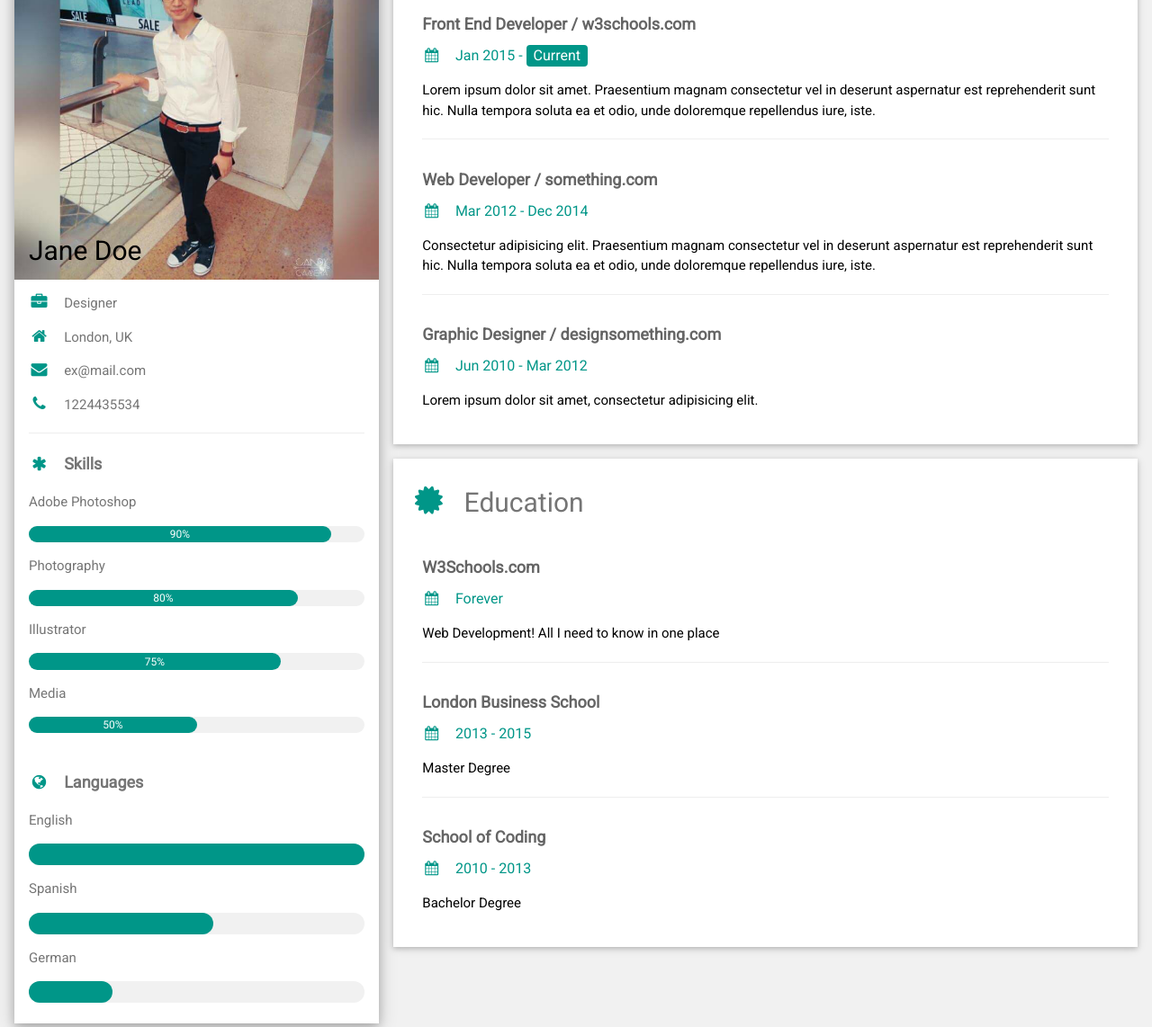
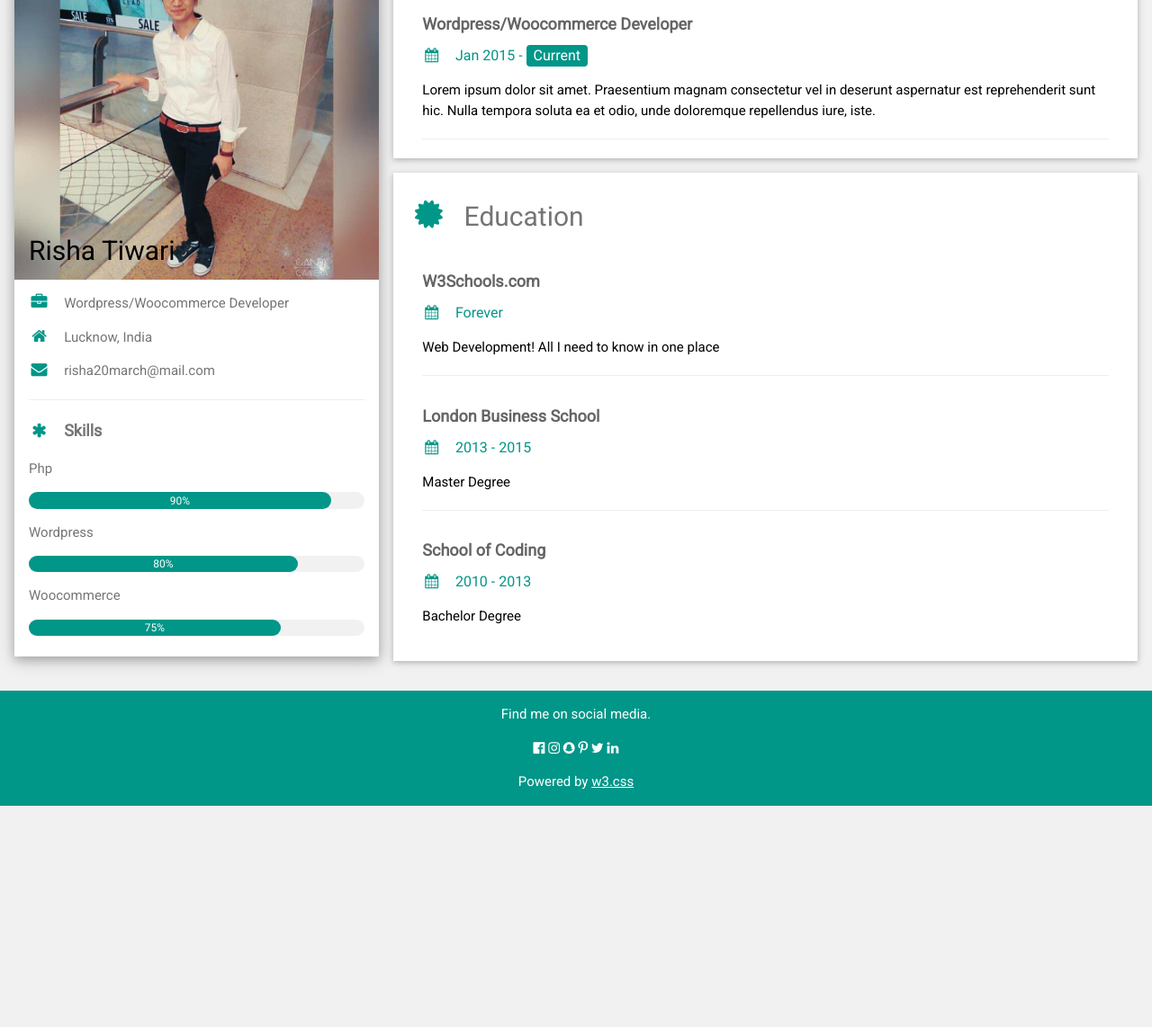
Before and after one commit to rishatiwari/rishatiwari.github.io, a plain HTML site: page index.html in a window 1280 px wide. Shown: the part 110-1252 px from the top of the page at 90% size. After the commit the page ends 1006 px from the top, so only its background shows below. Drawn offline with nearby package versions, Linux system fonts and the light colour scheme.

Commit message:
initial commit

```diff
--- a/index.html
+++ b/index.html
@@ -24,49 +24,29 @@ html,body,h1,h2,h3,h4,h5,h6 {font-family: "Roboto", sans-serif}
         <div class="w3-display-container">
           <img src="/w3images/avatar_hat.jpg" style="width:100%" alt="Avatar">
           <div class="w3-display-bottomleft w3-container w3-text-black">
-            <h2>Jane Doe</h2>
+            <h2>Risha Tiwari</h2>
           </div>
         </div>
         <div class="w3-container">
-          <p><i class="fa fa-briefcase fa-fw w3-margin-right w3-large w3-text-teal"></i>Designer</p>
-          <p><i class="fa fa-home fa-fw w3-margin-right w3-large w3-text-teal"></i>London, UK</p>
-          <p><i class="fa fa-envelope fa-fw w3-margin-right w3-large w3-text-teal"></i>ex@mail.com</p>
-          <p><i class="fa fa-phone fa-fw w3-margin-right w3-large w3-text-teal"></i>1224435534</p>
+          <p><i class="fa fa-briefcase fa-fw w3-margin-right w3-large w3-text-teal"></i>Wordpress/Woocommerce Developer</p>
+          <p><i class="fa fa-home fa-fw w3-margin-right w3-large w3-text-teal"></i>Lucknow, India</p>
+          <p><i class="fa fa-envelope fa-fw w3-margin-right w3-large w3-text-teal"></i>risha20march@mail.com</p>
           <hr>
 
           <p class="w3-large"><b><i class="fa fa-asterisk fa-fw w3-margin-right w3-text-teal"></i>Skills</b></p>
-          <p>Adobe Photoshop</p>
+          <p>Php</p>
           <div class="w3-light-grey w3-round-xlarge w3-small">
             <div class="w3-container w3-center w3-round-xlarge w3-teal" style="width:90%">90%</div>
           </div>
-          <p>Photography</p>
+          <p>Wordpress</p>
           <div class="w3-light-grey w3-round-xlarge w3-small">
             <div class="w3-container w3-center w3-round-xlarge w3-teal" style="width:80%">
               <div class="w3-center w3-text-white">80%</div>
             </div>
           </div>
-          <p>Illustrator</p>
+          <p>Woocommerce</p>
           <div class="w3-light-grey w3-round-xlarge w3-small">
             <div class="w3-container w3-center w3-round-xlarge w3-teal" style="width:75%">75%</div>
-          </div>
-          <p>Media</p>
-          <div class="w3-light-grey w3-round-xlarge w3-small">
-            <div class="w3-container w3-center w3-round-xlarge w3-teal" style="width:50%">50%</div>
-          </div>
-          <br>
-
-          <p class="w3-large w3-text-theme"><b><i class="fa fa-globe fa-fw w3-margin-right w3-text-teal"></i>Languages</b></p>
-          <p>English</p>
-          <div class="w3-light-grey w3-round-xlarge">
-            <div class="w3-round-xlarge w3-teal" style="height:24px;width:100%"></div>
-          </div>
-          <p>Spanish</p>
-          <div class="w3-light-grey w3-round-xlarge">
-            <div class="w3-round-xlarge w3-teal" style="height:24px;width:55%"></div>
-          </div>
-          <p>German</p>
-          <div class="w3-light-grey w3-round-xlarge">
-            <div class="w3-round-xlarge w3-teal" style="height:24px;width:25%"></div>
           </div>
           <br>
         </div>
@@ -81,21 +61,10 @@ html,body,h1,h2,h3,h4,h5,h6 {font-family: "Roboto", sans-serif}
       <div class="w3-container w3-card w3-white w3-margin-bottom">
         <h2 class="w3-text-grey w3-padding-16"><i class="fa fa-suitcase fa-fw w3-margin-right w3-xxlarge w3-text-teal"></i>Work Experience</h2>
         <div class="w3-container">
-          <h5 class="w3-opacity"><b>Front End Developer / w3schools.com</b></h5>
+          <h5 class="w3-opacity"><b>Wordpress/Woocommerce Developer</b></h5>
           <h6 class="w3-text-teal"><i class="fa fa-calendar fa-fw w3-margin-right"></i>Jan 2015 - <span class="w3-tag w3-teal w3-round">Current</span></h6>
           <p>Lorem ipsum dolor sit amet. Praesentium magnam consectetur vel in deserunt aspernatur est reprehenderit sunt hic. Nulla tempora soluta ea et odio, unde doloremque repellendus iure, iste.</p>
           <hr>
-        </div>
-        <div class="w3-container">
-          <h5 class="w3-opacity"><b>Web Developer / something.com</b></h5>
-          <h6 class="w3-text-teal"><i class="fa fa-calendar fa-fw w3-margin-right"></i>Mar 2012 - Dec 2014</h6>
-          <p>Consectetur adipisicing elit. Praesentium magnam consectetur vel in deserunt aspernatur est reprehenderit sunt hic. Nulla tempora soluta ea et odio, unde doloremque repellendus iure, iste.</p>
-          <hr>
-        </div>
-        <div class="w3-container">
-          <h5 class="w3-opacity"><b>Graphic Designer / designsomething.com</b></h5>
-          <h6 class="w3-text-teal"><i class="fa fa-calendar fa-fw w3-margin-right"></i>Jun 2010 - Mar 2012</h6>
-          <p>Lorem ipsum dolor sit amet, consectetur adipisicing elit. </p><br>
         </div>
       </div>
 
```
